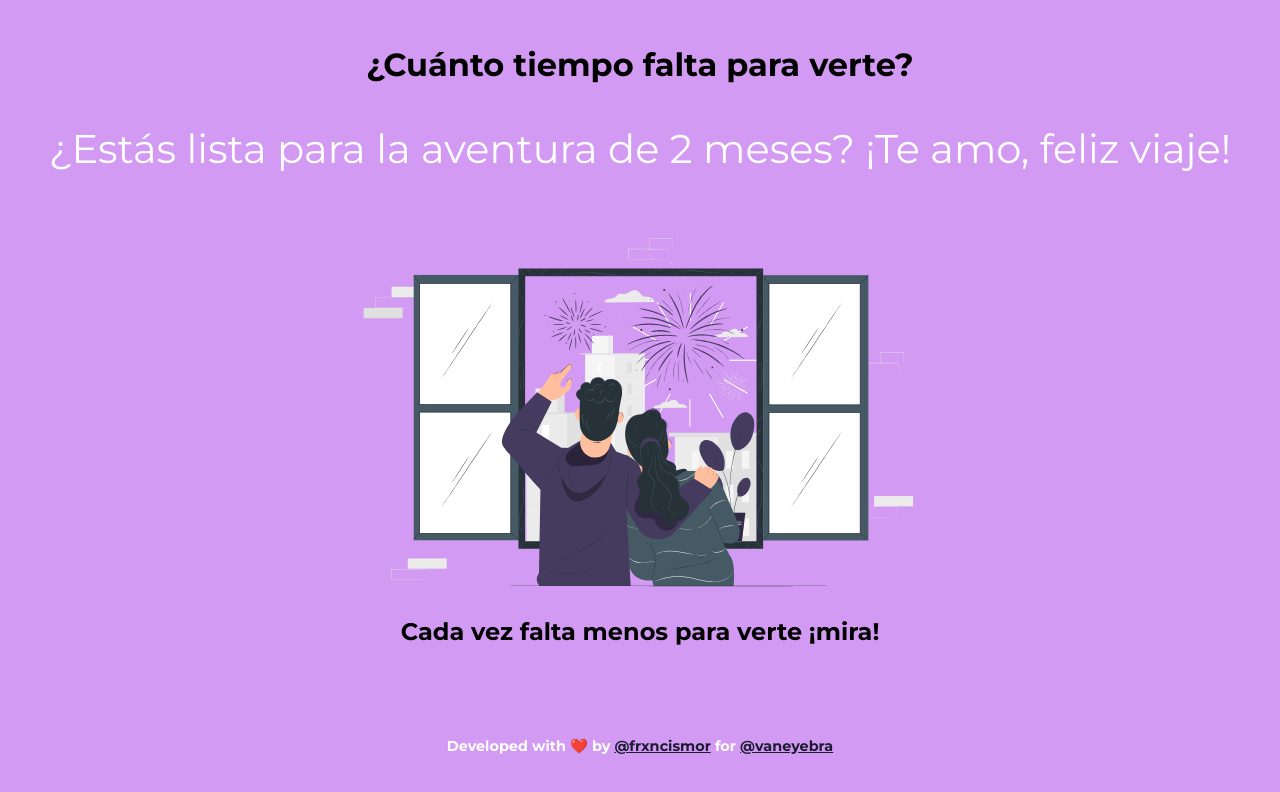
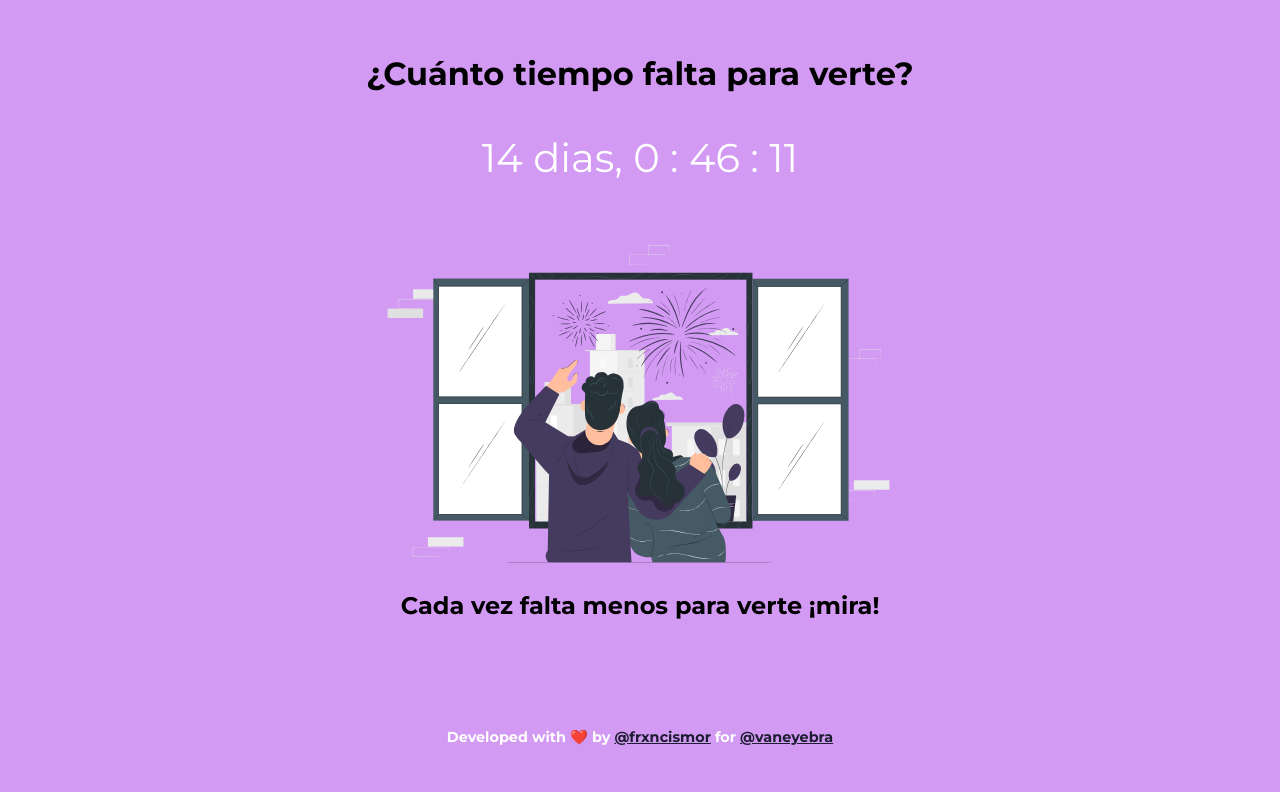
Before and after one commit to frxncismor/countdown-for-love, a plain HTML site: page index.html in a window 1280 px wide. Drawn offline with Linux system fonts and the light colour scheme.

Commit message:
fix remaining time

```diff
--- a/app.js
+++ b/app.js
@@ -1,4 +1,4 @@
-const dateTarget = new Date('06/03/2022 8:50 PM');
+const dateTarget = new Date('08/25/2022 9:05 PM');
 const remainingTime = document.querySelector('#remainingTime');
 const milisecondsOfASecond = 1000;
 const milisecondsOfAMinute = milisecondsOfASecond * 60;
@@ -6,7 +6,7 @@ const milisecondsOfAHour = milisecondsOfAMinute * 60;
 const milisecondsOfADay = milisecondsOfAHour * 24;
 const fireworks = document.querySelector('#fireworks');
 const colors = [
-   '#d39af3'
+    '#d39af3'
 ];
 
 function changeBackground(color) {
@@ -14,7 +14,7 @@ function changeBackground(color) {
 }
 
 function hideCounter() {
-    remainingTime.textContent = '¿Estás lista para la aventura de 2 meses? ¡Te amo, feliz viaje!';
+    remainingTime.textContent = '🎶 Sentí frio y tu me abrigaste, he caido y tu me levantaste... 🎶';
 }
 
 function launchFireworks() {
--- a/index.html
+++ b/index.html
@@ -64,7 +64,7 @@
         </figure>
     </div>
     <footer>
-        <h3>Developed with ❤️ by <a href="https://twitter.com/frxncismor" target="_blank">@frxncismor</a> for <a href="https://twitter.com/vaneyebra" target="_blank">@vaneyebra</a> </h3>
+        <h3>Developed with ❤️ by <a href="https://twitter.com/frxncismor" target="_blank">@frxncismor</a> for <a href="https://twitter.com/vanenaybr" target="_blank">@vaneyebra</a> </h3>
     </footer>
     <script src="app.js"></script>
 </body>
```
Also changed, not shown: 1 other file.
